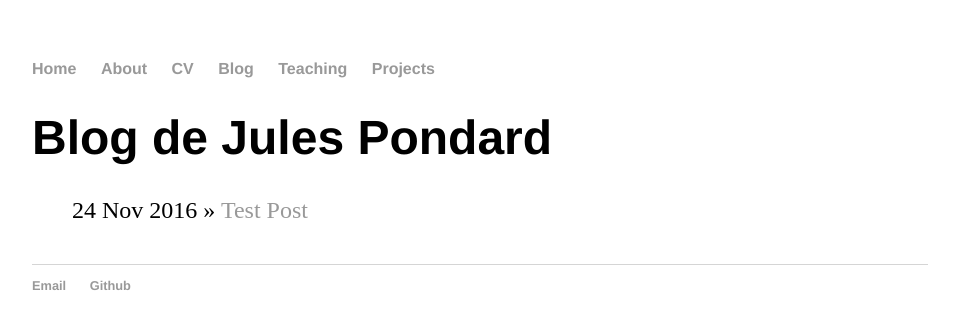
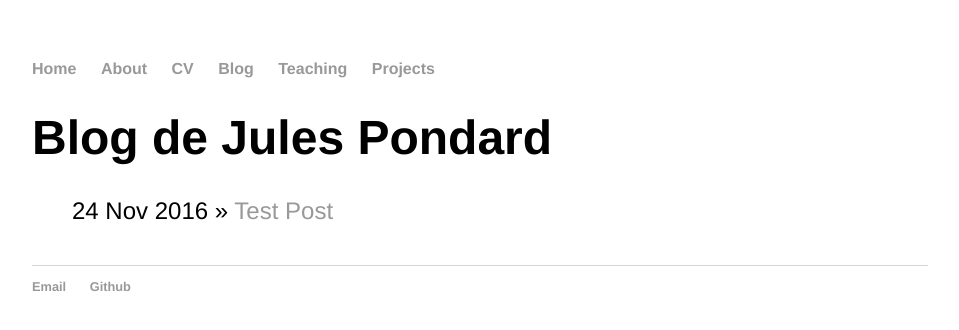
Before and after one commit to Artix18/artix18.github.io, a Jekyll site: the page built from blog/index.html, in a window 1280 px wide. Shown: the top 330 px of the page, without its empty margins (160-1119 px from the left). Built offline with Jekyll 4.4.1, drawn with Linux system fonts in a browser that asks for light colours.

Commit message:
ajout dossiers base et changement police

```diff
--- a/css/main.css
+++ b/css/main.css
@@ -1,4 +1,5 @@
 body {
+    font-family:'Helvetica', 'Sans-Serif';
     margin: 60px auto;
     width: 70%;
 }
```
Also changed, not shown: cv/index.html (added), images/undraw_developer_activity_bv83.png (added), project/index.html (added).
